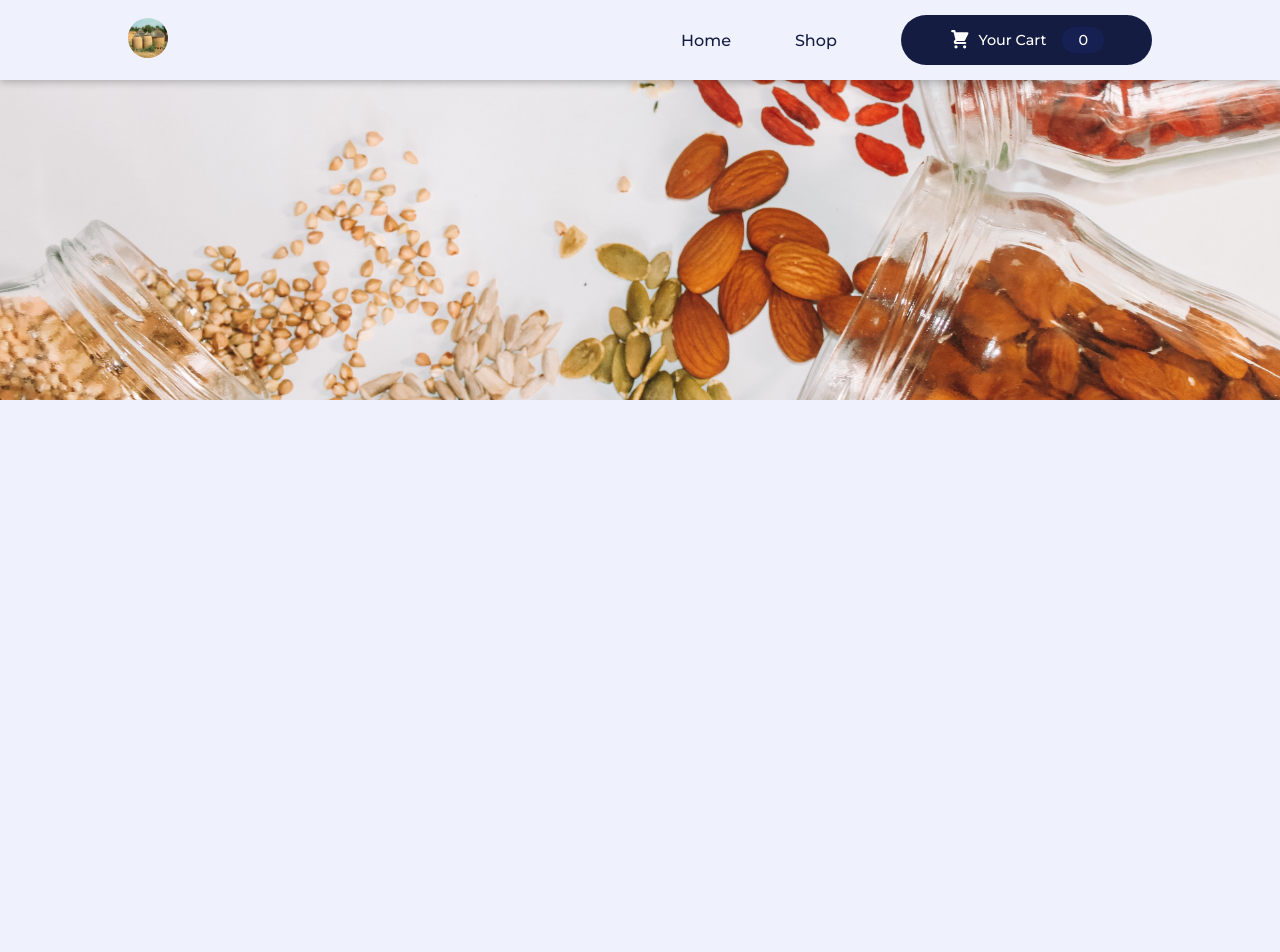
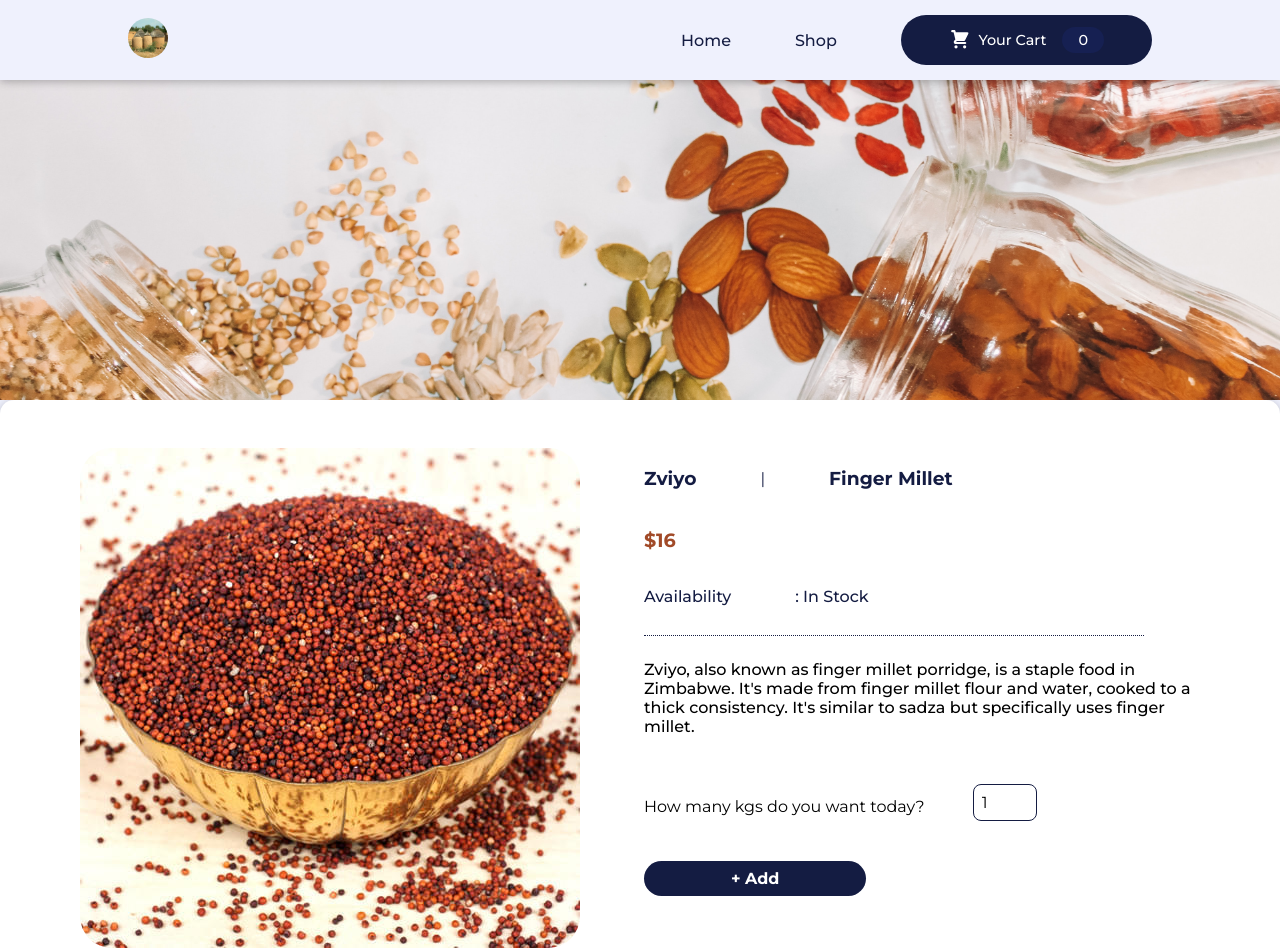
Before and after one commit to Amen-Musingarimi/dura-frontend, a React (Create React App) app: page /products/1 in a window 1280 px wide. Shown: the top 952 px of the page. Before the commit the page ends 800 px from the top, so only its background shows below. Built offline with nearby package versions, Linux system fonts and the light colour scheme.

Commit message:
Add the product details basic styling

```diff
--- a/src/App.js
+++ b/src/App.js
@@ -3,6 +3,7 @@ import { Routes, Route } from 'react-router-dom';
 import Header from './components/Layout/Header';
 import Home from './components/home/Home';
 import Products from './components/Products/Products';
+import ProductDetails from './components/Products/ProductDetails/ProductDetails';
 import Cart from './components/Cart/Cart';
 
 function App() {
@@ -24,6 +25,7 @@ function App() {
         <Routes>
           <Route path="/" index element={<Home />} />
           <Route path="/products" index element={<Products />} />
+          <Route path="/products/:id" index element={<ProductDetails />} />
         </Routes>
       </main>
     </Fragment>
--- a/src/components/Products/ProductDetails/ProductDetails.js
+++ b/src/components/Products/ProductDetails/ProductDetails.js
@@ -0,0 +1,62 @@
+import React from 'react';
+import { useDispatch, useSelector } from 'react-redux';
+import { useParams } from 'react-router-dom';
+import { addItem } from '../../../redux/cartSlice';
+import ProductItemForm from './ProductItemForm';
+import Card from '../../UI/Card';
+import classes from './ProductDetails.module.css';
+
+const findFoodById = (foodArray, id) => {
+  return foodArray.find((item) => item.id === id);
+};
+
+const ProductDetails = () => {
+  const { id } = useParams();
+  const dispatch = useDispatch();
+
+  const { products } = useSelector((state) => state.product);
+  const foundProduct = findFoodById(products, parseInt(id));
+  console.log(foundProduct.name);
+
+  const addToCartHandler = (quantity) => {
+    dispatch(
+      addItem({
+        id: id,
+        name: foundProduct.name,
+        amount: quantity,
+        price: foundProduct.price,
+      })
+    );
+  };
+
+  return (
+    <Card>
+      <div className={classes.productDetailsContainer}>
+        <img src={foundProduct.image} alt="ProductImage" />
+        <div className={classes.productTextContainer}>
+          <div className={classes.productNames}>
+            <h3>{foundProduct.name}</h3>
+            <span> | </span>
+            <h3>{foundProduct.englishName}</h3>
+          </div>
+          <p className={classes.productPrice}>${foundProduct.price}</p>
+          <p className={classes.productAvailability}>
+            Availability <span>: In Stock</span>
+          </p>
+          <div className={classes.border}></div>
+          <p className={classes.productDescription}>
+            {foundProduct.description}
+          </p>
+          <div className={classes.cartForm}>
+            <ProductItemForm
+              id={foundProduct.id}
+              onAddToCart={addToCartHandler}
+            />
+          </div>
+        </div>
+      </div>
+    </Card>
+  );
+};
+
+export default ProductDetails;
--- a/src/components/Products/ProductDetails/ProductDetails.module.css
+++ b/src/components/Products/ProductDetails/ProductDetails.module.css
@@ -0,0 +1,52 @@
+.productDetailsContainer {
+  display: flex;
+  justify-content: flex-start;
+  gap: 4rem;
+  padding: 2rem 4rem;
+}
+
+.productDetailsContainer img {
+  width: 80%;
+  border-radius: 2rem;
+}
+
+.productTextContainer {
+  display: flex;
+  flex-direction: column;
+  justify-content: flex-start;
+}
+
+.productNames,
+.productAvailability {
+  display: flex;
+  justify-content: flex-start;
+  align-items: center;
+  gap: 4rem;
+  color: #141c42;
+}
+
+.productPrice {
+  color: #a14a28;
+  font-size: 1.2rem;
+  font-weight: 700;
+}
+
+.productAvailability,
+.productDescription {
+  font-weight: 500;
+  font-weight: 1rem;
+}
+
+.border {
+  border-bottom: 1px dotted #141c42;
+  padding-top: 0.8rem;
+  width: 90%;
+}
+
+.productDescription {
+  padding-top: 0.5rem;
+}
+
+.cartForm {
+  margin-top: 2rem;
+}
--- a/src/components/Products/ProductDetails/ProductItemForm.js
+++ b/src/components/Products/ProductDetails/ProductItemForm.js
@@ -22,18 +22,22 @@ const ProductItemForm = (props) => {
 
   return (
     <form className={classes.form} onSubmit={submitHandler}>
+      <div className={classes.inputsContainer}>
+        <label>
+          How many kgs do you want today? <br />
+        </label>
         <Input
           ref={amountInputRef}
-        label="Quantity"
           input={{
             id: 'quantity_' + props.id,
             type: 'number',
-          min: '1',
+            min: '2',
             max: '1000',
             step: '1',
             defaultValue: '1',
           }}
         />
+      </div>
       <button>+ Add</button>
       {!amountIsValid && <p>Please enter a valid amount.</p>}
     </form>
--- a/src/components/Products/ProductDetails/ProductItemForm.module.css
+++ b/src/components/Products/ProductDetails/ProductItemForm.module.css
@@ -1,20 +1,41 @@
 .form {
+  display: flex;
+  flex-direction: column;
+  gap: 2rem;
   text-align: right;
+}
+
+.inputsContainer {
+  display: flex;
+  justify-content: flex-start;
+  align-items: center;
+  gap: 2rem;
+}
+
+.inputsContainer label {
+  font-weight: 400;
+}
+
+.inputsContainer input {
+  outline: none;
+  padding: 0.5rem;
+  border: 1px solid #141c42;
+  border-radius: 8px;
 }
 
 .form button {
   font: inherit;
   cursor: pointer;
-  background-color: #8a2b06;
-  border: 1px solid #8a2b06;
+  background-color: #141c42;
+  width: 40%;
   color: white;
-  padding: 0.25rem 2rem;
+  padding: 0.5rem 2rem;
+  border: none;
   border-radius: 20px;
   font-weight: bold;
 }
 
 .form button:hover,
 .form button:active {
-  background-color: #641e03;
-  border-color: #641e03;
+  background-color: #1e2a68;
 }
```
Lines whose indentation alone changed are shown as unchanged.
